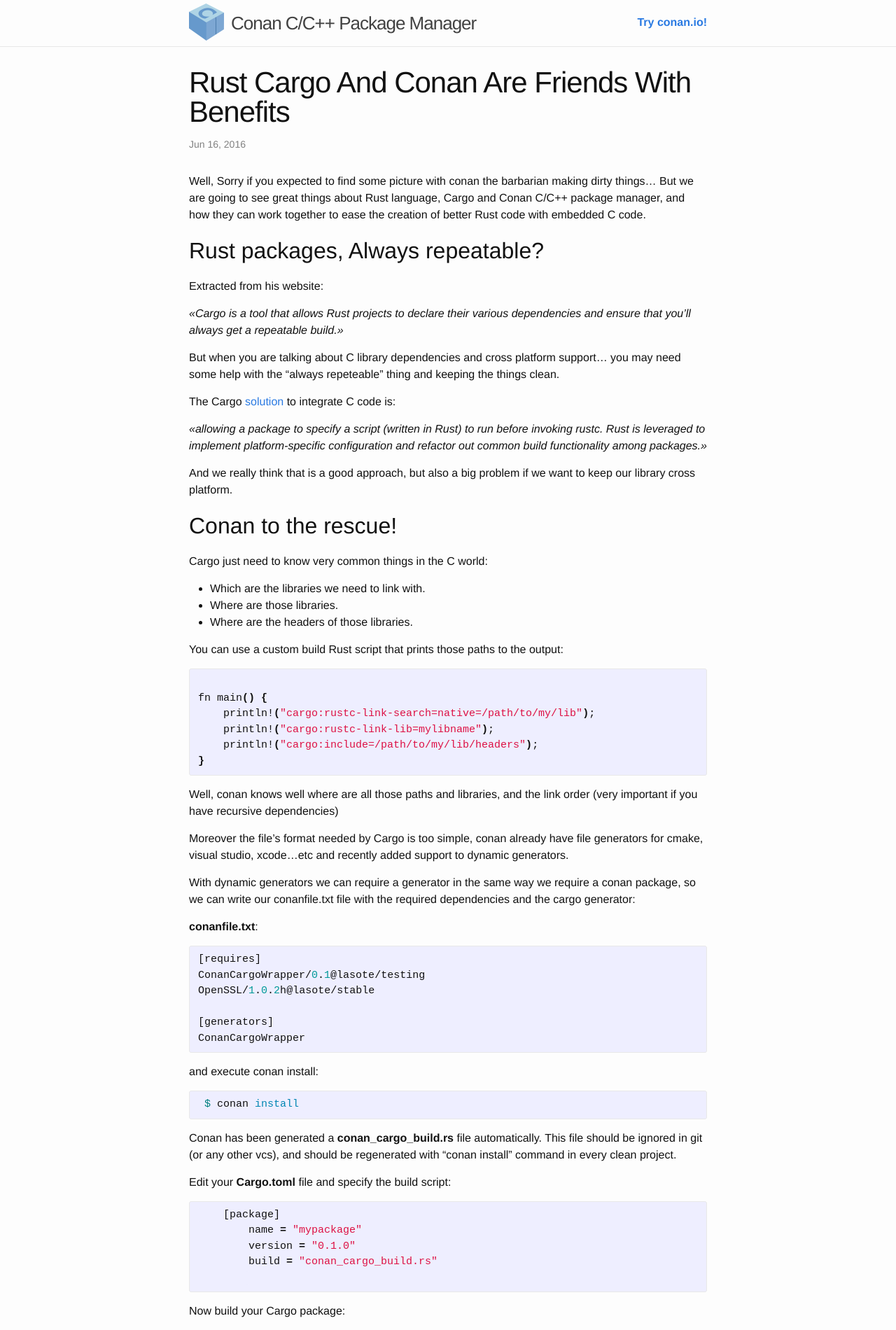
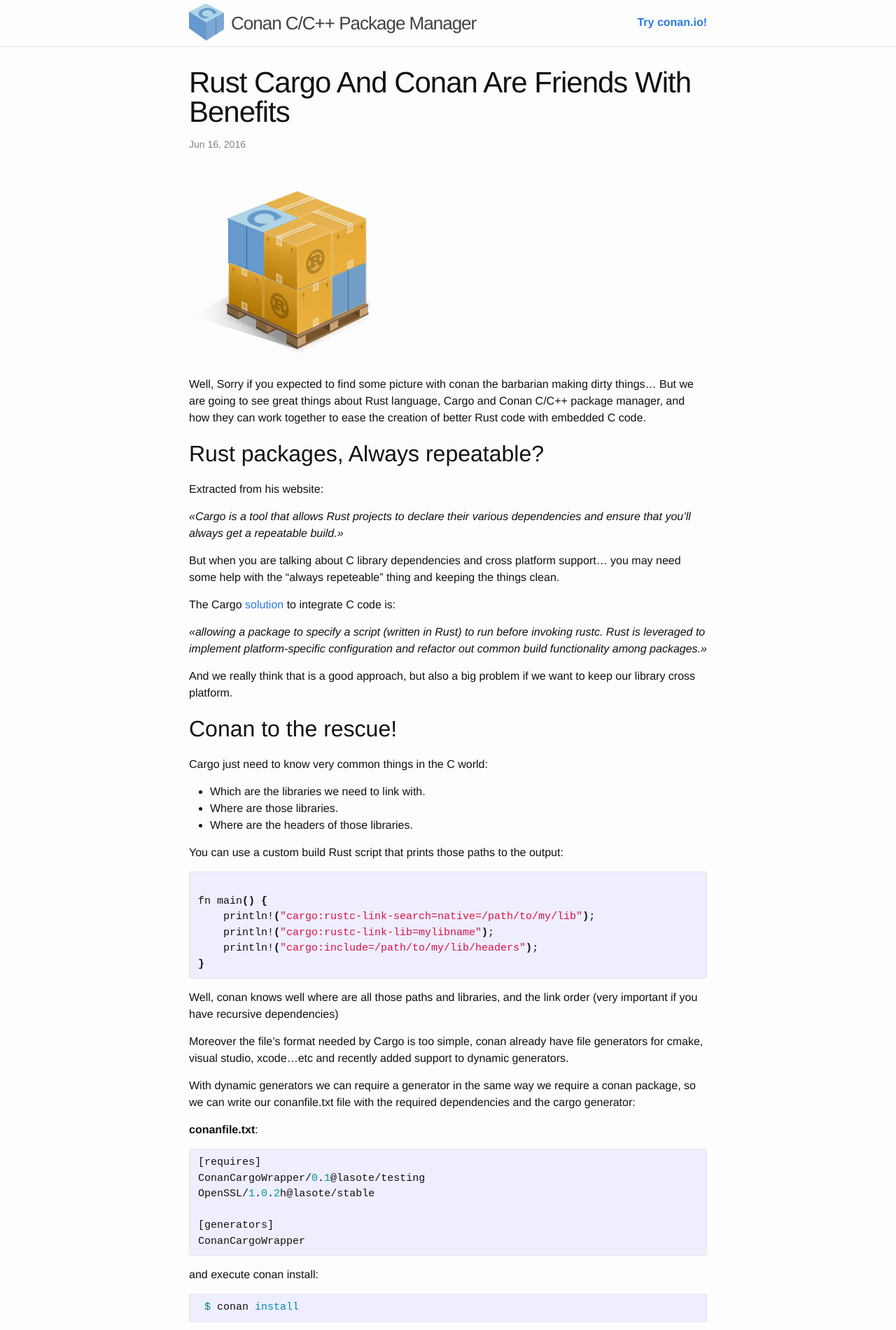
Before and after one commit to conan-io/conan-io.github.io, a Jekyll site: the page built from _posts/2016-06-16-Rust-Cargo-and-Conan-are-friends-with-benefits.markdown, in a window 1280 px wide. Shown: the top 1900 px of the page at 70% size. Built offline with Jekyll 4.4.1, drawn with Linux system fonts in a browser that asks for light colours; comment, search, counter and statistics services are not loaded.

Commit message:
Added logo

```diff
--- a/_posts/2016-06-16-Rust-Cargo-and-Conan-are-friends-with-benefits.markdown
+++ b/_posts/2016-06-16-Rust-Cargo-and-Conan-are-friends-with-benefits.markdown
@@ -3,6 +3,9 @@ layout: post
 comments: true
 # other options
 ---
+
+<img src="{{ site.url }}/assets/conan_cargo.png" />
+
 
 Well, Sorry if you expected to find some picture with conan the barbarian making dirty things...
 But we are going to see great things about Rust language, Cargo and Conan C/C++ package manager, and how they can work
```
Also changed, not shown: assets/conan_cargo.png (added).
